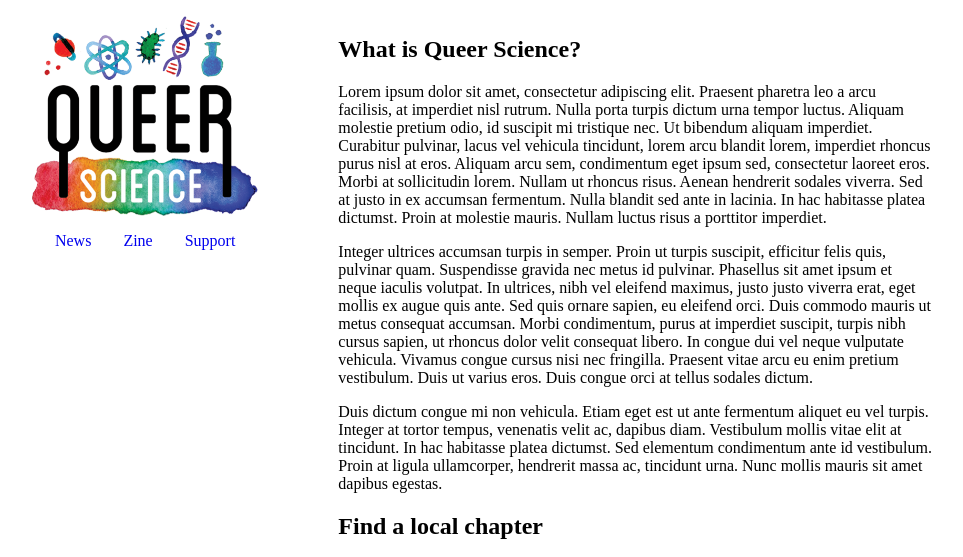
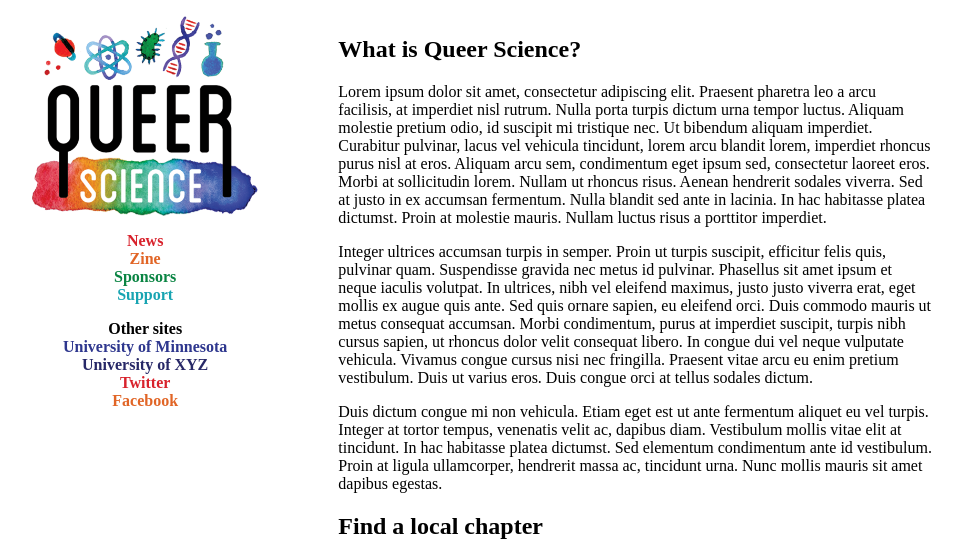
Before and after one commit to QueerScience/queerscience.github.io, a plain HTML site: page index.html in a window 1280 px wide. Shown: the top 557 px of the page, without its empty margins (158-1121 px from the left). Drawn offline with Linux system fonts and the light colour scheme.

Commit message:
nav sites and rainbow

```diff
--- a/index.html
+++ b/index.html
@@ -9,13 +9,19 @@
       #header {  float:left; }
       #logo {max-width:30em;}
       img { height:200px; display:block;}
-      #nav { color:#828282;  }
-      #nav ul { padding:0; list-style-type:none; justify-content:center; display:flex;}
-      #nav li { float:left;padding: 0em 1em;}
+      #nav {   }
+      #nav ul { padding:0; list-style-type:none; font-size:none; text-align:center; font-weight:bold; font-family: Sans Serif;}
+      #nav li { }
       #content { overflow:hidden; padding-left:5em; }
       body { display:block; margin:1em; padding:0; font:1em san-serif; }
       a { text-decoration:none;}
       a:hover { text-decoration:underline; }
+      .r1 {color:#d8222c;}
+      .r2 {color:#e16526;}
+      .r3 {color:#098442;}
+      .r4 {color:#18a4b2;}
+      .r5 {color:#2e378e;}
+      .r6 {color:#272867;}
       @media only screen and (max-width: 36em) {
 	      #header {float:none;}
 	      #logo img {margin:auto;}
@@ -33,7 +39,20 @@
         </a>
       </div>
       <div id="nav">
-	      <ul><li><a href="news.html">News</a></li><li><a href="zine">Zine</a></li><li><a href="support">Support</a></li></ul>
+	      <ul>
+		      <li><a href="news.html" class="r1">News</a></li>
+		      <li><a href="zine" class="r2">Zine</a></li>
+		      <li><a href="support" class="r3">Sponsors</a></li>
+		      <li><a href="support" class="r4">Support</a></li>
+	      </ul>
+	      <ul>
+		      <strong>Other sites</strong>
+		      <li><a href="#" class="r5">University of Minnesota</a></li>
+		      <li><a href="#" class="r6">University of XYZ</a></li>
+		      <li><a href="#" class="r1">Twitter</a></li>
+		      <li><a href="#" class="r2">Facebook</a></li>
+
+	      </ul>
       </div>
     </div>
     <div id="content">
```
